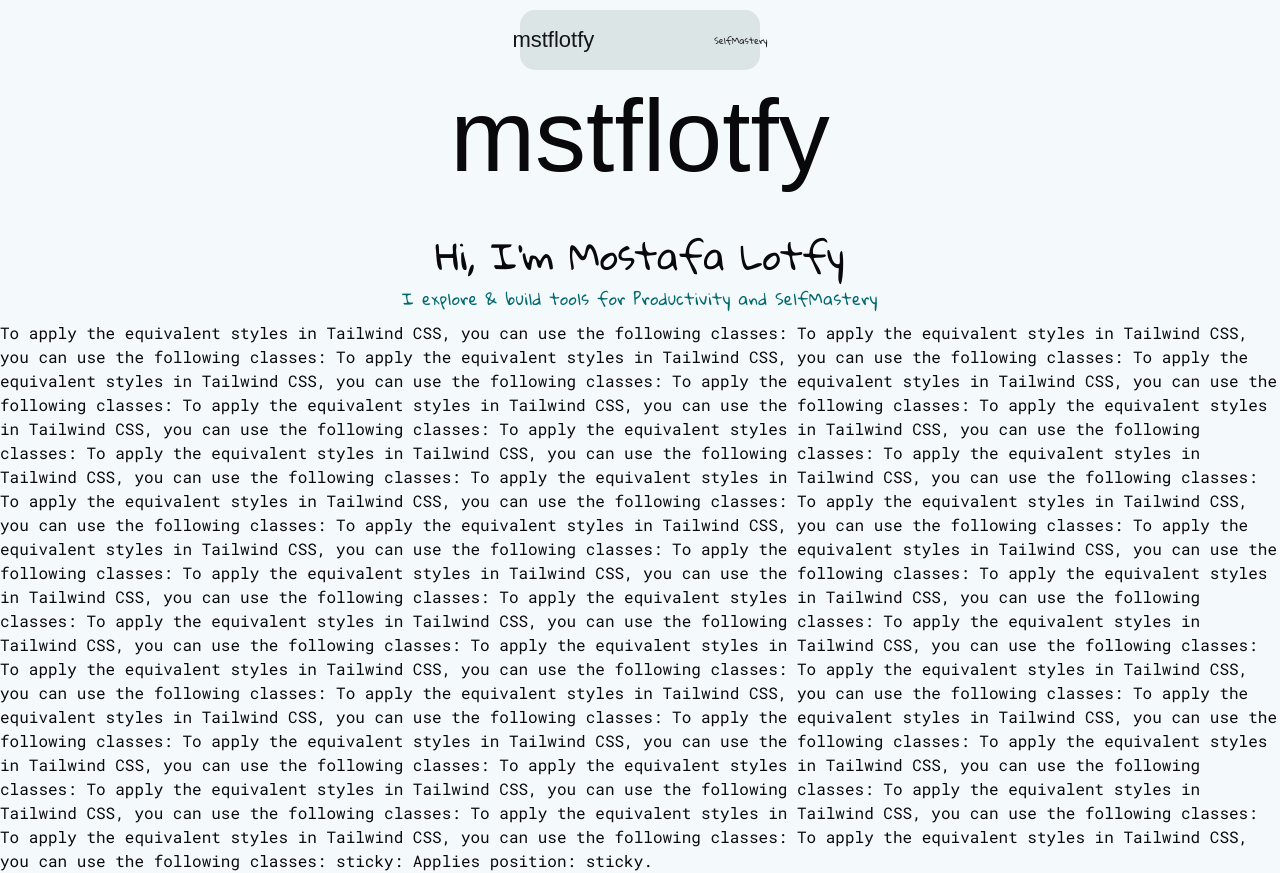
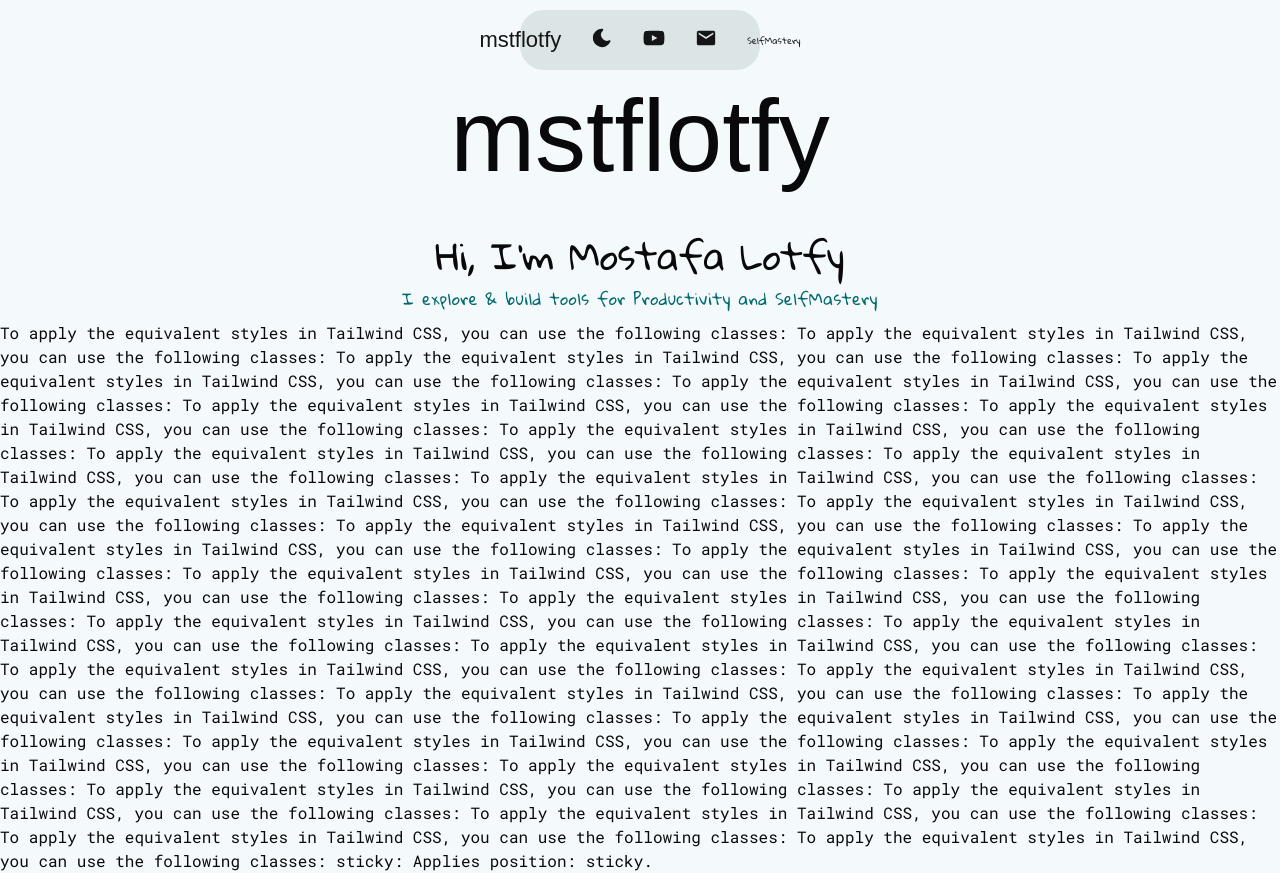
Before and after one commit to mstflotfy/mstflotfy.com-2024-nextJs, a Next.js app: page / in a window 1280 px wide. Built offline with nearby package versions, Linux system fonts and the light colour scheme; a web font is replaced by a local one.

Commit message:
add nav icons

```diff
--- a/components/nav.tsx
+++ b/components/nav.tsx
@@ -13,6 +13,10 @@ import { navigationMenuTriggerStyle } from "@/components/ui/navigation-menu"
 import IconButton from "@/components/custom_ui/icon-button";
 import { cn } from "@/lib/utils";
 import { gloria, freehand } from "@/app/layout";
+import { CiDark } from "react-icons/ci";
+import { TbMoonFilled } from "react-icons/tb";
+import { FaYoutube, FaMoon } from "react-icons/fa6";
+import { MdEmail } from "react-icons/md";
 
 const Nav = () => {
   return (
@@ -21,7 +25,7 @@ const Nav = () => {
     className="top-4 sticky flex max-w-none"
   >
     <NavigationMenuList
-      className="bg-m3-sys-light-surface-variant opacity-95 p-10"
+      className="flex bg-m3-sys-light-surface-variant opacity-95 p-9 rounded-4xl items-center justify-center"
     >
 
       <NavigationMenuItem>
@@ -38,18 +42,24 @@ const Nav = () => {
       </NavigationMenuItem>
 
       <NavigationMenuItem>
-            <IconButton />
+        <IconButton>
+          <TbMoonFilled />
+        </IconButton>
       </NavigationMenuItem>
 
       <NavigationMenuItem>
         <NavigationMenuLink>
-            <IconButton />
+            <IconButton>
+              <FaYoutube />
+            </IconButton>
           </NavigationMenuLink>
       </NavigationMenuItem>
       <NavigationMenuItem>
         <NavigationMenuLink>
-            <IconButton />
-          </NavigationMenuLink>
+          <IconButton>
+            <MdEmail />
+          </IconButton>
+        </NavigationMenuLink>
       </NavigationMenuItem>
       <NavigationMenuItem>
         <Link href="/" legacyBehavior passHref>
```
